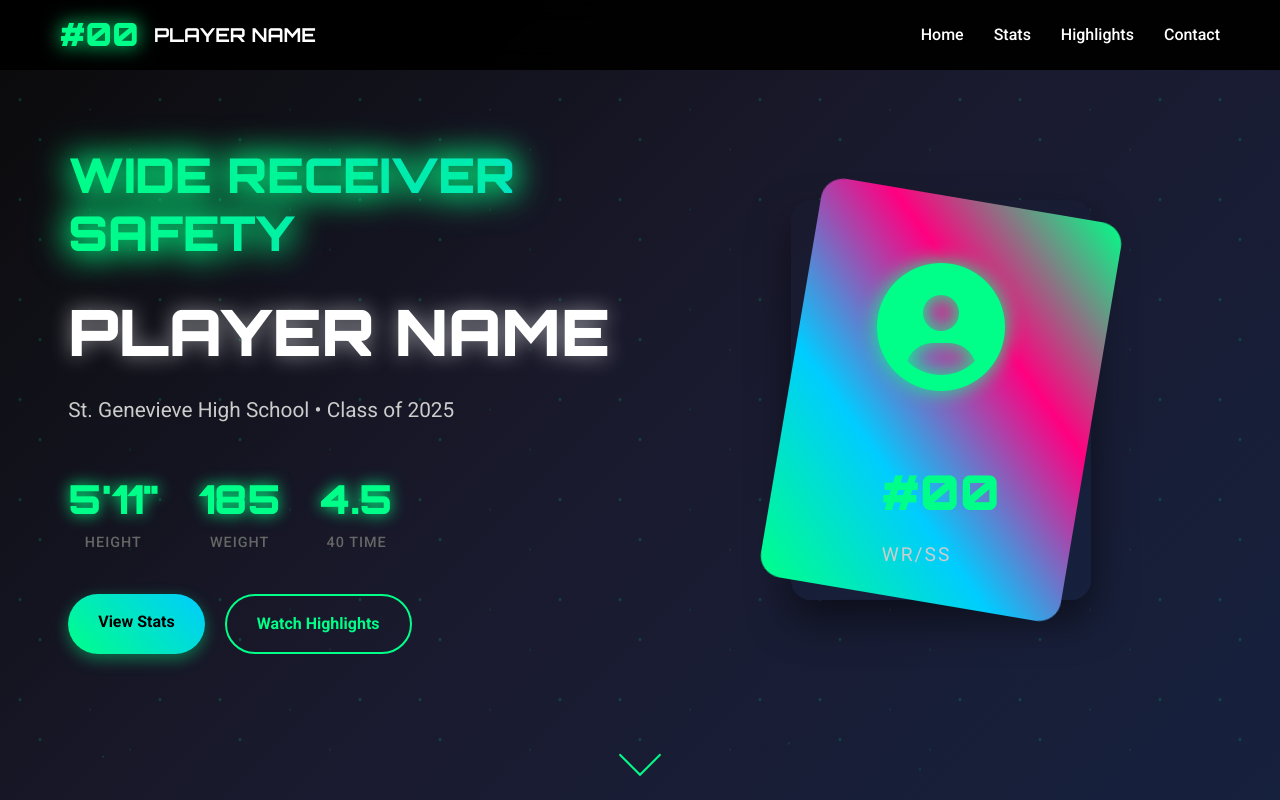
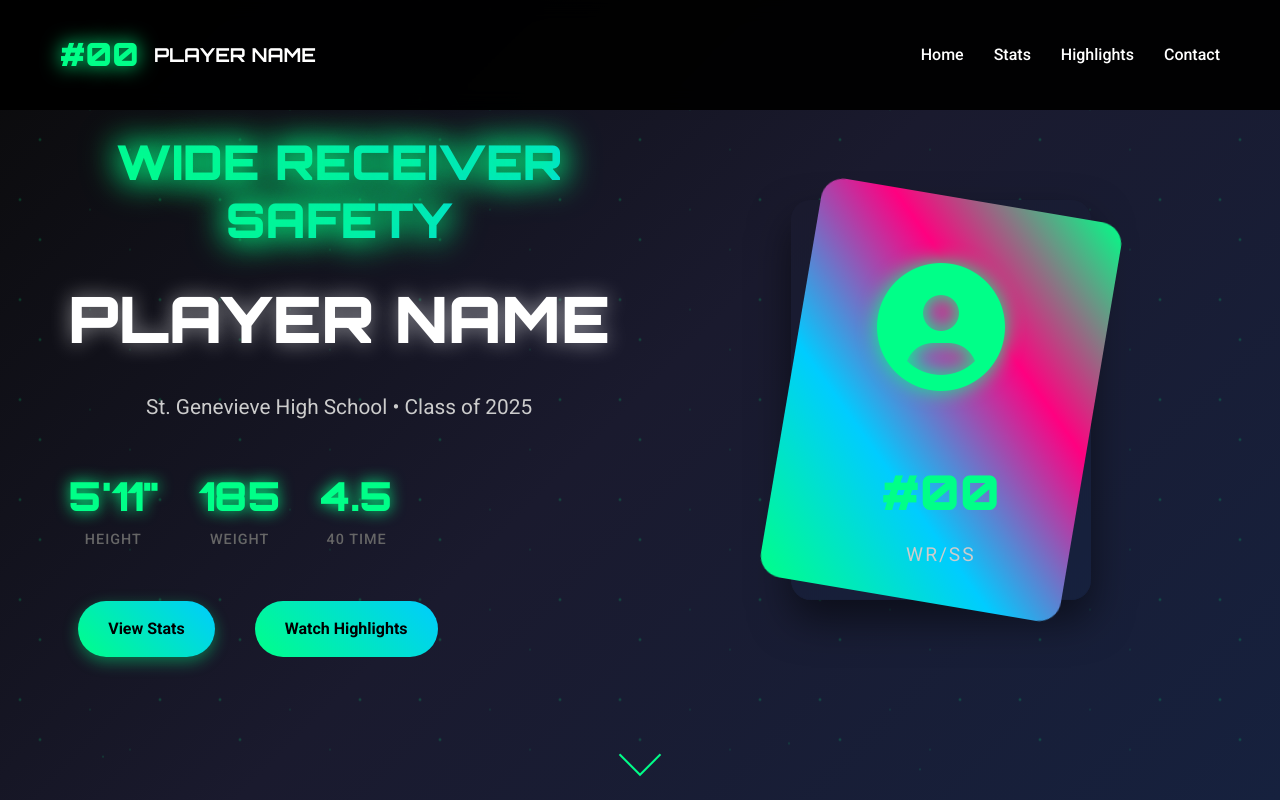
Before and after one commit to KSLepley/HJL_Football, a website: page index.html in a window 1280 px wide. Shown: the top 800 px of the page. Drawn offline with Linux system fonts and the light colour scheme.

Commit message:
Fix CSS loading issues - add fallback styles and correct file paths

```diff
--- a/index.html
+++ b/index.html
@@ -4,9 +4,58 @@
     <meta charset="UTF-8">
     <meta name="viewport" content="width=device-width, initial-scale=1.0">
     <title>Player Name - Football Recruiting</title>
-    <link rel="stylesheet" href="styles.css">
+    <link rel="stylesheet" href="./styles.css">
     <link href="https://fonts.googleapis.com/css2?family=Orbitron:wght@400;700;900&family=Roboto:wght@300;400;500;700&display=swap" rel="stylesheet">
     <link rel="stylesheet" href="https://cdnjs.cloudflare.com/ajax/libs/font-awesome/6.0.0/css/all.min.css">
+    <style>
+        /* Fallback styles to ensure something shows */
+        body {
+            font-family: 'Roboto', sans-serif;
+            background: linear-gradient(135deg, #0a0a0a 0%, #1a1a2e 50%, #16213e 100%);
+            color: white;
+            margin: 0;
+            padding: 0;
+        }
+        .navbar {
+            background: rgba(0, 0, 0, 0.95);
+            padding: 20px;
+            position: fixed;
+            top: 0;
+            width: 100%;
+            z-index: 1000;
+        }
+        .hero {
+            min-height: 100vh;
+            display: flex;
+            align-items: center;
+            justify-content: center;
+            text-align: center;
+            padding: 100px 20px;
+        }
+        .hero-title {
+            font-family: 'Orbitron', monospace;
+            font-size: 3rem;
+            color: #00ff88;
+            margin-bottom: 20px;
+        }
+        .player-name-large {
+            font-family: 'Orbitron', monospace;
+            font-size: 4rem;
+            color: white;
+            margin-bottom: 20px;
+        }
+        .btn {
+            background: linear-gradient(45deg, #00ff88, #00ccff);
+            color: black;
+            padding: 15px 30px;
+            border: none;
+            border-radius: 50px;
+            font-weight: 600;
+            text-decoration: none;
+            display: inline-block;
+            margin: 10px;
+        }
+    </style>
 </head>
 <body>
     <!-- Navigation -->
@@ -275,6 +324,6 @@
         </div>
     </footer>
 
-    <script src="script.js"></script>
+    <script src="./script.js"></script>
 </body>
 </html>
```
